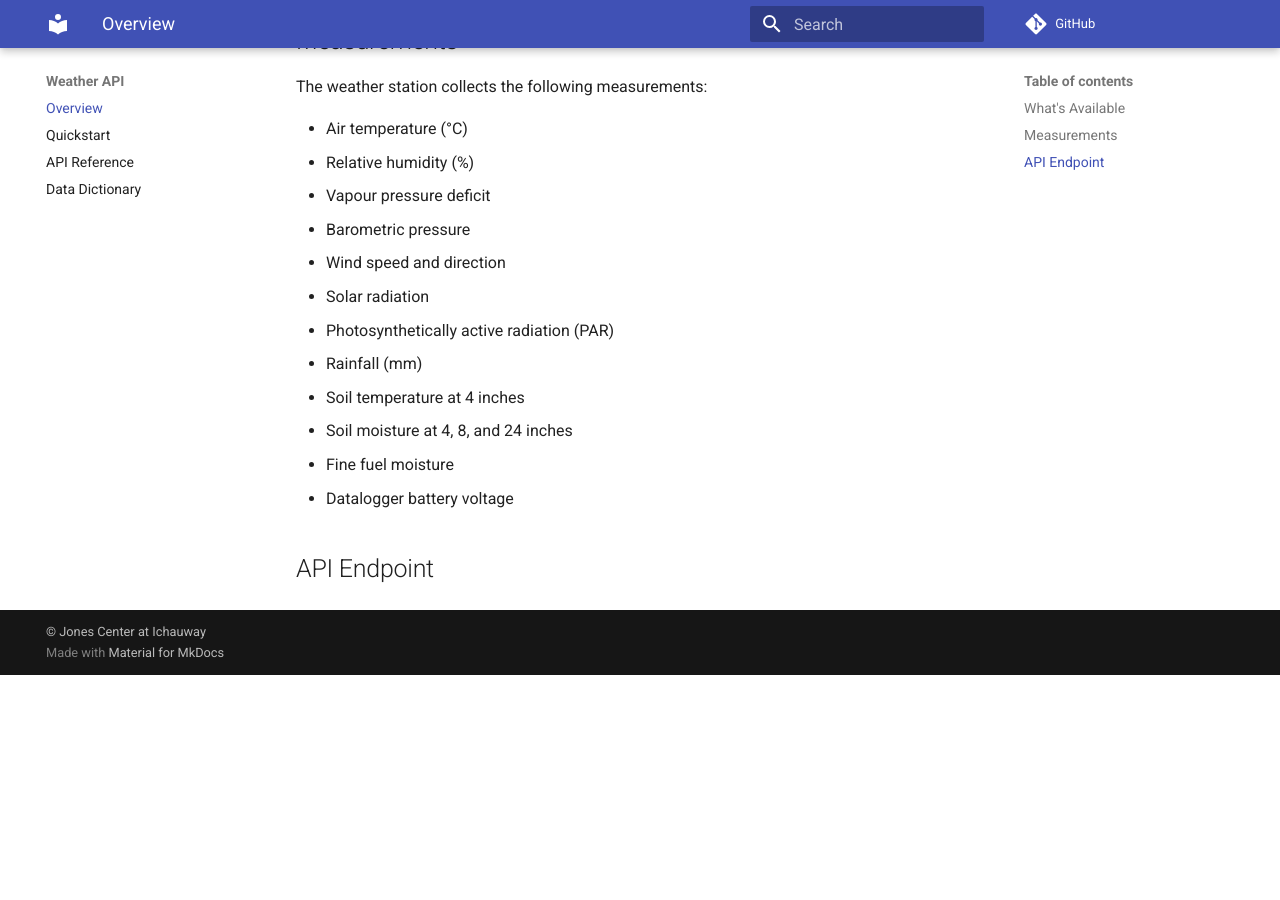
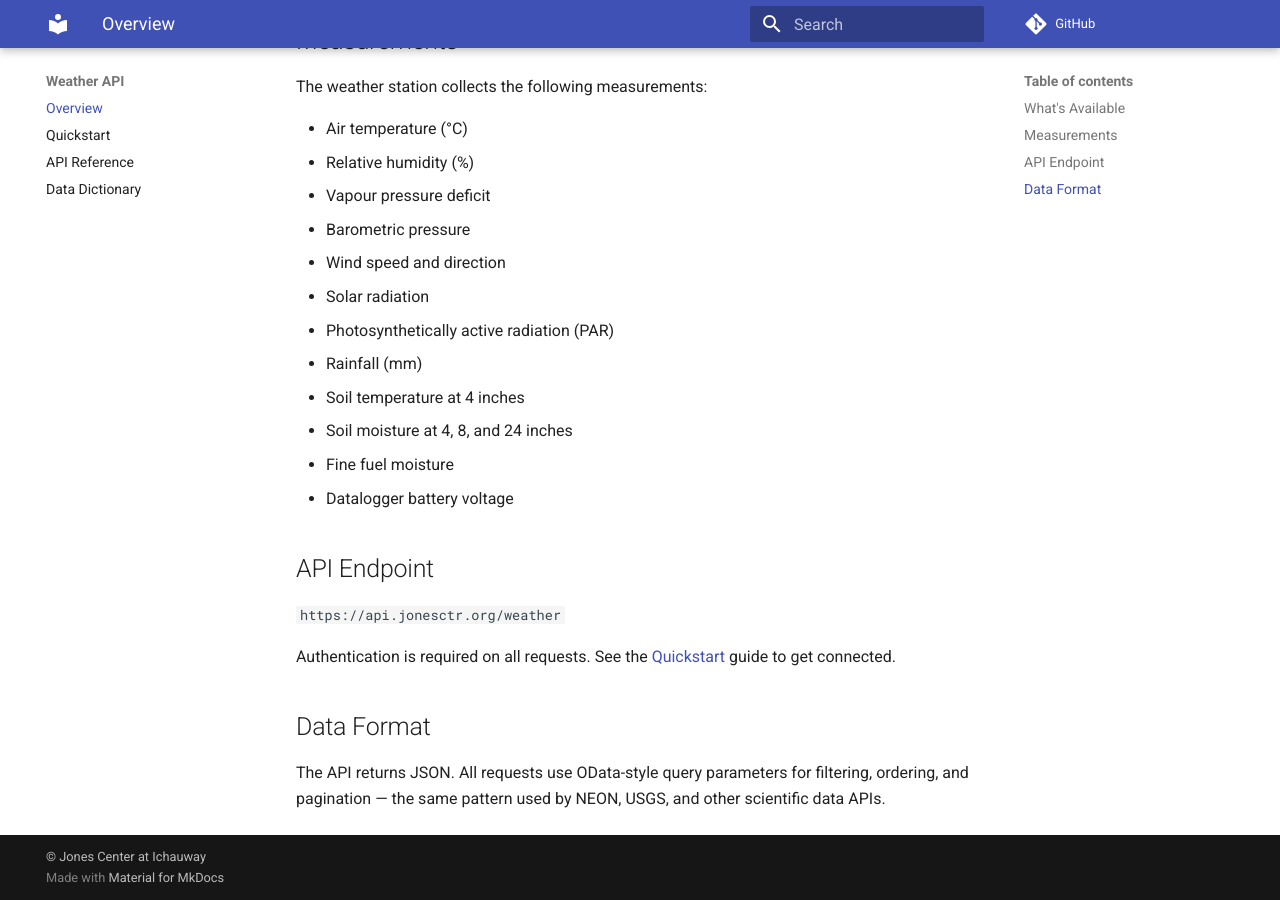
Before and after one commit to jonescenter/weatherapi, an MkDocs documentation site: the page built from docs/weather/index.md, in a window 1280 px wide and 900 px high, scrolled down 565 px. Built offline with MkDocs 1.6.1 and Material for MkDocs 9.7.7, drawn with Linux system fonts in a browser that asks for light colours; comment, search, counter and statistics services are not loaded; before the commit the page ends 1240 px from its top, so only the background shows below that.

Commit message:
Update index.md

```diff
--- a/docs/weather/index.md
+++ b/docs/weather/index.md
@@ -27,3 +27,11 @@ The weather station collects the following measurements:
 - Datalogger battery voltage
 
 ## API Endpoint
+
+`https://api.jonesctr.org/weather`
+
+Authentication is required on all requests. See the [Quickstart](quickstart.md) guide to get connected.
+
+## Data Format
+
+The API returns JSON. All requests use OData-style query parameters for filtering, ordering, and pagination — the same pattern used by NEON, USGS, and other scientific data APIs.
```
